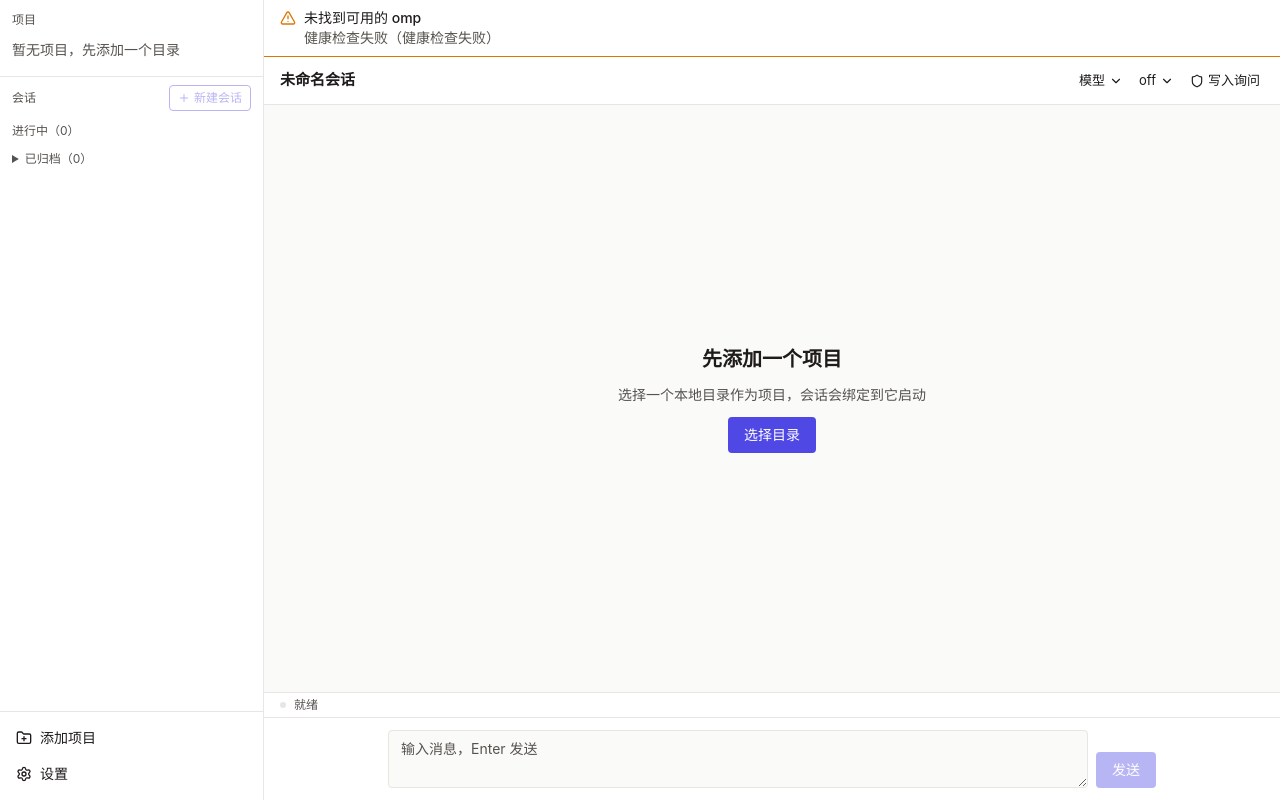
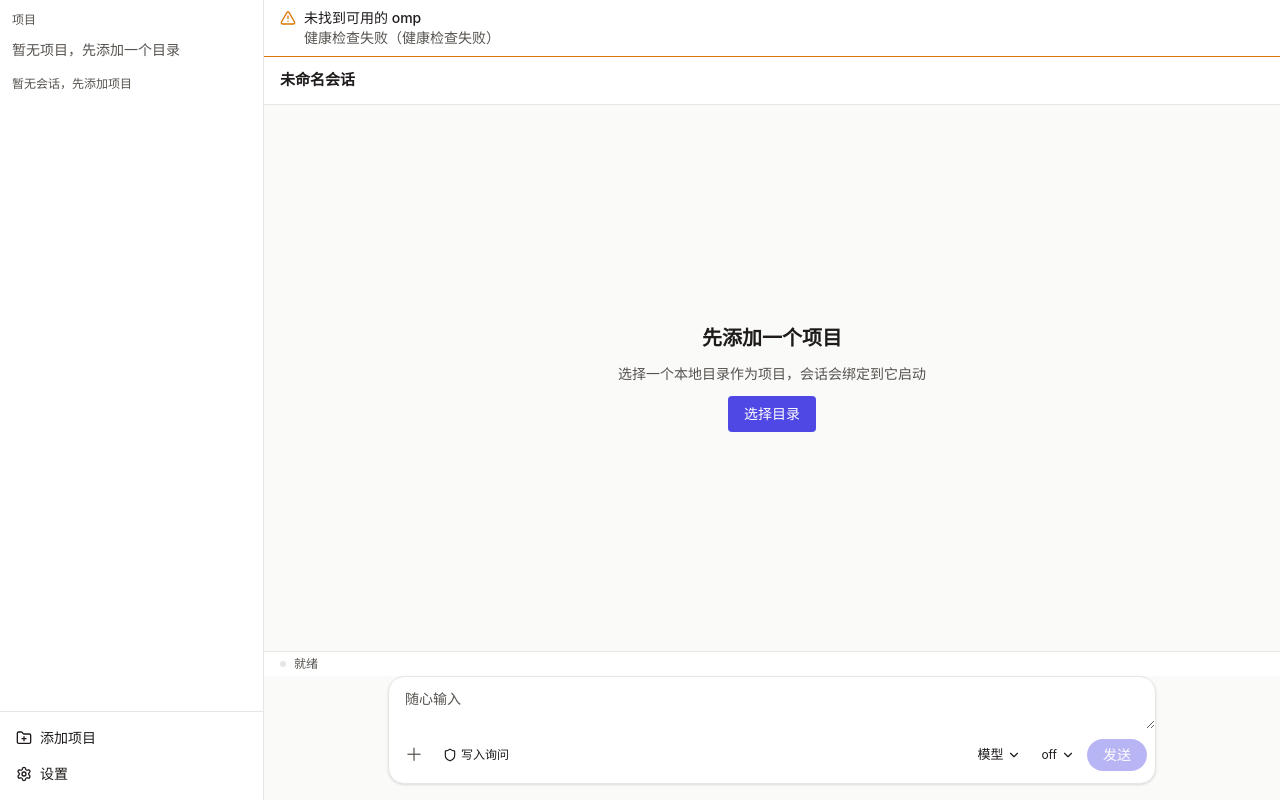
Before and after one commit to yqstart/ompMiniDesktop, a React (Vite) app: page / in a window 1280 px wide. Built offline with nearby package versions, Linux system fonts and the light colour scheme.

Commit message:
左侧会话按项目分组；模型/思考档/权限移入会话输入框工具行

```diff
--- a/design-system/MASTER.md
+++ b/design-system/MASTER.md
@@ -37,9 +37,9 @@
 
 ## 4. 布局
 
-- V1 两栏：左栏 264px（项目上段 + 会话下段 + 底设置入口），中央流式列居中 `max-w-3xl`。右侧栏 V1 不做。
-- 左栏分区：项目组（名 + 路径尾段 + 会话数）→ 分隔 → 会话组（进行中 / 已归档折叠）→ 底固定「添加项目 / 设置」。
-- 中央三段：顶栏 48px（标题 + 模型 + 思考档 + 权限徽标 + 状态点）→ 消息流（虚拟化）→ composer（多行输入 + 发送/停止）。
+- V1 两栏：左栏 264px（项目上段 + 按项目分组的会话下段 + 底设置入口），中央流式列居中 `max-w-3xl`。右侧栏 V1 不做。
+- 左栏分区：项目组（名 + 路径尾段 + 会话数）→ 分隔 → 按项目分组的会话组（每组内「进行中 / 已归档折叠」+ 组内新建会话）+ 未归属会话组（仅 projectId 对不上时出现）→ 底固定「添加项目 / 设置」。
+- 中央三段：顶栏 48px（标题 + 更新入口）→ 消息流（虚拟化）→ 会话输入框（随心输入 + 底部工具行：＋ / 权限 ｜ 模型 / 思考档 / 发送-停止）。
 - 间距：4 / 8 / 12 / 16 / 24 五档，卡内 padding 12，卡间距 8，流内消息间距 16。
 - z-index：`10` 下拉菜单，`20` 审批卡吸顶提示，`30` 对话框，`50` toast。
 - 响应：窄窗（375px）左栏收成抽屉，中央列占满；禁止横向滚动（代码块内部滚除外）。
@@ -68,5 +68,5 @@
 
 ## 8. 组件速查（V1）
 
-- `ProjectRow` / `SessionRow` / `EmptyState` / `UserBubble` / `AssistantText` / `ThinkingFold` / `ToolCard` / `ApprovalCard` / `SystemDivider` / `Composer` / `ModelPicker` / `ThinkingPicker` / `PermissionBadge` / `StatusBar` / `ConfirmDialog`。
+- `ProjectRow` / `SessionRow` / `EmptyState` / `UserBubble` / `AssistantText` / `ThinkingFold` / `ToolCard` / `ApprovalCard` / `SystemDivider` / `Composer`（会话输入框：工具行含 `ModelPicker` / `ThinkingPicker` / `PermissionBadge`，三者只在此出现） / `ModelPicker` / `ThinkingPicker` / `PermissionBadge` / `StatusBar` / `ConfirmDialog`。
 - 新增组件先查此表，禁止同义重复（如第二种 confirm 框、第二种 tool 卡）。
--- a/src/components/composer/Composer.tsx
+++ b/src/components/composer/Composer.tsx
@@ -1,6 +1,14 @@
 import { useApp } from "../../stores/app";
 import { api } from "@shared/api";
+import { ModelPicker } from "../pickers/ModelPicker";
+import { ThinkingPicker } from "../pickers/ThinkingPicker";
+import { PermissionBadge } from "../pickers/PermissionBadge";
 
+/**
+ * 会话输入框：随心输入 + 底部工具行（截图布局）。
+ * 上：多行输入；下左：+ / 权限；下右：模型 / 思考档 / 语音占位 / 发送-停止。
+ * 模型·思考档·权限只放这里，顶栏不再重复（UpdateBell 除外）。
+ */
 export function Composer() {
   const { activeSessionId, draftOf, setDraft, statusBySession, sessions } = useApp();
   const draft = draftOf(activeSessionId);
@@ -22,18 +30,20 @@ export function Composer() {
 
   if (archived) {
     return (
-      <div className="border-t border-border bg-surface px-4 py-3 text-center text-sm text-muted">
+      <div className="px-4 pb-4">
+        <div className="mx-auto max-w-3xl rounded-2xl border border-border bg-surface px-4 py-3 text-center text-sm text-muted">
           已归档，只读——取消归档后可继续对话
+        </div>
       </div>
     );
   }
 
   return (
-    <div className="border-t border-border bg-surface px-4 py-3">
+    <div className="px-4 pb-4">
+      <div className="mx-auto max-w-3xl rounded-2xl border border-border bg-surface shadow-sm">
         {awaiting && (
-        <div className="mx-auto mb-2 max-w-3xl text-xs text-warn">先处理上面的审批</div>
+          <div className="px-4 pt-2 text-xs text-warn">先处理上面的审批</div>
         )}
-      <div className="mx-auto flex max-w-3xl items-end gap-2">
         <label htmlFor="composer" className="sr-only">
           输入消息
         </label>
@@ -53,13 +63,26 @@ export function Composer() {
             }
           }}
           disabled={awaiting}
-          placeholder={awaiting ? "先处理上面的审批" : "输入消息，Enter 发送"}
-          className="max-h-40 flex-1 resize-y rounded border border-border bg-background px-3 py-2 text-sm outline-none placeholder:text-muted disabled:opacity-60"
+          placeholder={awaiting ? "先处理上面的审批" : "随心输入"}
+          className="max-h-40 w-full resize-y bg-transparent px-4 pt-3 text-sm outline-none placeholder:text-muted disabled:opacity-60"
         />
+        <div className="flex items-center gap-1 px-2 pb-2">
+          <button
+            className="cursor-pointer rounded-full p-2 text-muted transition-colors duration-200 hover:bg-background hover:text-foreground"
+            aria-label="添加附件（V1 未开放）"
+            title="添加附件（V1 未开放）"
+            disabled
+          >
+            <span aria-hidden className="text-lg leading-none">＋</span>
+          </button>
+          <PermissionBadge compact align="left" />
+          <div className="ml-auto flex items-center gap-1">
+            <ModelPicker compact />
+            <ThinkingPicker compact />
             {running ? (
               <button
                 onClick={() => activeSessionId && api.stop(activeSessionId).catch(() => undefined)}
-            className="cursor-pointer rounded border border-border px-4 py-2 text-sm transition-colors duration-200 hover:bg-background"
+                className="cursor-pointer rounded-full bg-accent px-4 py-1.5 text-sm text-white transition-opacity duration-200 hover:opacity-90"
                 aria-label="停止"
               >
                 停止
@@ -68,7 +91,7 @@ export function Composer() {
               <button
                 onClick={() => void send()}
                 disabled={!draft.trim()}
-            className="cursor-pointer rounded bg-accent px-4 py-2 text-sm text-white transition-opacity duration-200 hover:opacity-90 disabled:opacity-40"
+                className="cursor-pointer rounded-full bg-accent px-4 py-1.5 text-sm text-white transition-opacity duration-200 hover:opacity-90 disabled:opacity-40"
                 aria-label="发送"
               >
                 发送
@@ -76,5 +99,7 @@ export function Composer() {
             )}
           </div>
         </div>
+      </div>
+    </div>
   );
 }
--- a/src/components/pickers/ModelPicker.tsx
+++ b/src/components/pickers/ModelPicker.tsx
@@ -14,7 +14,7 @@ function fmtCtx(n: number | null): string {
   return `${Math.round(n / 1000)}K`;
 }
 
-export function ModelPicker() {
+export function ModelPicker({ compact = false }: { compact?: boolean }) {
   const { models, set } = useApp();
   const [open, setOpen] = useState(false);
   const [q, setQ] = useState("");
@@ -53,7 +53,9 @@ export function ModelPicker() {
           setOpen((v) => !v);
           if (!models) void load(false);
         }}
-        className="flex max-w-44 cursor-pointer items-center gap-1 truncate rounded px-2 py-1 text-[13px] transition-colors duration-200 hover:bg-background"
+        className={`flex cursor-pointer items-center gap-1 truncate rounded px-2 py-1 text-[13px] transition-colors duration-200 hover:bg-background ${
+          compact ? "max-w-32 text-xs" : "max-w-44"
+        }`}
         aria-label="选择模型"
         aria-expanded={open}
       >
--- a/src/components/pickers/PermissionBadge.tsx
+++ b/src/components/pickers/PermissionBadge.tsx
@@ -9,7 +9,7 @@ const LABEL: Record<string, string> = {
   yolo: "自动通过",
 };
 
-export function PermissionBadge() {
+export function PermissionBadge({ compact = false, align = "right" }: { compact?: boolean; align?: "left" | "right" }) {
   const { activeSessionId } = useApp();
   const [open, setOpen] = useState(false);
   const [global, setGlobal] = useState("write");
@@ -47,7 +47,7 @@ export function PermissionBadge() {
     <div className="relative">
       <button
         onClick={() => setOpen((v) => !v)}
-        className={`flex cursor-pointer items-center gap-1 rounded px-2 py-1 text-[13px] transition-colors duration-200 hover:bg-background ${danger ? "text-danger" : ""}`}
+        className={`flex cursor-pointer items-center gap-1 rounded px-2 py-1 transition-colors duration-200 hover:bg-background ${compact ? "text-xs" : "text-[13px]"} ${danger ? "text-danger" : ""}`}
         aria-label={`权限：${LABEL[shown] ?? shown}`}
         aria-expanded={open}
       >
@@ -55,7 +55,7 @@ export function PermissionBadge() {
         <span>{LABEL[shown] ?? shown}</span>
       </button>
       {open && (
-        <div className="absolute top-8 right-0 z-10 w-56 rounded border border-border bg-surface p-1 shadow-lg">
+        <div className={`absolute top-8 z-10 w-56 rounded border border-border bg-surface p-1 shadow-lg ${align === "left" ? "left-0" : "right-0"}`}>
           <div className="px-2 py-1 text-xs text-muted">全局</div>
           {Object.keys(LABEL).map((m) => (
             <button
--- a/src/components/pickers/ThinkingPicker.tsx
+++ b/src/components/pickers/ThinkingPicker.tsx
@@ -4,7 +4,7 @@ import { api } from "@shared/api";
 import { useApp } from "../../stores/app";
 import { THINKING_LEVELS } from "@shared/types";
 
-export function ThinkingPicker() {
+export function ThinkingPicker({ compact = false }: { compact?: boolean }) {
   const { models, activeSessionId } = useApp();
   const [open, setOpen] = useState(false);
   const selector = useApp.getState().currentModel as string | undefined;
@@ -16,7 +16,9 @@ export function ThinkingPicker() {
     <div className="relative">
       <button
         onClick={() => setOpen((v) => !v)}
-        className="flex cursor-pointer items-center gap-1 rounded px-2 py-1 text-[13px] transition-colors duration-200 hover:bg-background"
+        className={`flex cursor-pointer items-center gap-1 rounded px-2 py-1 transition-colors duration-200 hover:bg-background ${
+          compact ? "text-xs" : "text-[13px]"
+        }`}
         aria-label="选择思考等级"
         aria-expanded={open}
       >
--- a/src/components/sidebar/Sidebar.tsx
+++ b/src/components/sidebar/Sidebar.tsx
@@ -9,11 +9,12 @@ import {
   Trash2,
 } from "lucide-react";
 import { api } from "@shared/api";
-import { useApp, activeSessionsOf } from "../../stores/app";
+import { useApp } from "../../stores/app";
+import { groupSessionsByProject } from "../../lib/sessions";
 import { viewMsgFromJsonlLine } from "../../lib/viewmsg";
 import type { SessionView } from "@shared/types";
 
-function SessionRow({ s }: { s: SessionView }) {
+function SessionRow({ s, onChanged }: { s: SessionView; onChanged: () => void }) {
   const { activeSessionId, set, appendEvents } = useApp();
   const [confirmDelete, setConfirmDelete] = useState(false);
   const active = s.id === activeSessionId;
@@ -45,7 +46,7 @@ function SessionRow({ s }: { s: SessionView }) {
       <div className="mt-0.5 hidden gap-1 group-hover:flex">
         {!s.archived ? (
           <button
-            onClick={() => api.archiveSession(s.id).then(() => api.listSessions().then((all) => set({ sessions: all })))}
+            onClick={() => api.archiveSession(s.id).then(onChanged)}
             className="cursor-pointer rounded p-1.5 text-muted transition-colors duration-200 hover:text-foreground"
             aria-label={s.running ? "先停止再归档" : "归档会话"}
           >
@@ -53,7 +54,7 @@ function SessionRow({ s }: { s: SessionView }) {
           </button>
         ) : (
           <button
-            onClick={() => api.unarchiveSession(s.id).then(() => api.listSessions().then((all) => set({ sessions: all })))}
+            onClick={() => api.unarchiveSession(s.id).then(onChanged)}
             className="cursor-pointer rounded p-1.5 text-muted transition-colors duration-200 hover:text-foreground"
             aria-label="取消归档"
           >
@@ -73,12 +74,10 @@ function SessionRow({ s }: { s: SessionView }) {
             <span className="text-danger">不可恢复，确认？</span>
             <button
               onClick={() =>
-                api.deleteSession(s.id).then(() =>
-                  api.listSessions().then((all) => {
-                    set({ sessions: all });
+                api.deleteSession(s.id).then(() => {
+                  onChanged();
                   setConfirmDelete(false);
-                  }),
-                )
+                })
               }
               className="cursor-pointer rounded bg-danger px-2 py-1 text-white"
               aria-label="确认删除"
@@ -100,19 +99,25 @@ function SessionRow({ s }: { s: SessionView }) {
 }
 
 export function Sidebar() {
-  const app = useApp();
-  const { projects, activeProjectId, set } = app;
+  const { projects, sessions, activeProjectId, set } = useApp();
 
   useEffect(() => {
+    // 会话一次全量拉取，前端按项目分组（修复：之前按 activeProjectId 传参，
+    // 后端过滤不可靠会导致各项目会话全堆在“进行中”）。
     api
-      .listSessions(activeProjectId ?? undefined)
+      .listSessions()
       .then((all) => set({ sessions: all }))
       .catch(() => undefined);
     // eslint-disable-next-line react-hooks/exhaustive-deps
-  }, [activeProjectId]);
+  }, []);
 
-  const active = activeSessionsOf(app, false);
-  const archived = activeSessionsOf(app, true);
+  const refreshSessions = () =>
+    api
+      .listSessions()
+      .then((all) => set({ sessions: all }))
+      .catch(() => undefined);
+
+  const { groups, orphanActive, orphanArchived } = groupSessionsByProject(projects, sessions);
 
   return (
     <aside className="flex h-full w-full flex-col border-r border-border bg-surface md:w-66">
@@ -139,41 +144,78 @@ export function Sidebar() {
             </button>
           ))
         )}
-        <div className="mt-2 border-t border-border px-3 pt-2 pb-1">
-          <div className="flex items-center">
-            <span className="text-xs text-muted">会话</span>
+        <div className="px-2 py-1">
+          {groups.map(({ project, active, archived }) => (
+            <details key={project.id} className="mt-1" open>
+              <summary
+                className="cursor-pointer rounded px-1 py-1 text-xs text-muted transition-colors duration-200 hover:bg-background"
+                aria-label={`项目 ${project.name} 的会话，进行中 ${active.length}，已归档 ${archived.length}`}
+              >
+                <span className="font-medium text-foreground">{project.name}</span>
+                <span className="ml-1">
+                  进行中 {active.length} · 已归档 {archived.length}
+                </span>
+                {project.missing && <span className="ml-1 text-warn">目录缺失</span>}
+              </summary>
+              <div className="px-1 pt-1">
                 <button
                   onClick={async () => {
-                if (!activeProjectId) return;
                     try {
-                  const created = await api.createSession(activeProjectId);
-                  const all = await api.listSessions(activeProjectId);
-                  set({ sessions: all, activeSessionId: created.id });
+                      const created = await api.createSession(project.id);
+                      await refreshSessions();
+                      set({ activeProjectId: project.id, activeSessionId: created.id });
                     } catch {
                       // M1-6 补内联错误条
                     }
                   }}
-              disabled={!activeProjectId}
-              className="ml-auto flex cursor-pointer items-center gap-1 rounded border border-accent px-2 py-1 text-xs text-accent transition-colors duration-200 hover:bg-accent hover:text-white disabled:cursor-not-allowed disabled:opacity-40"
-              aria-label="新建会话"
+                  disabled={project.missing}
+                  className="mb-1 ml-auto flex cursor-pointer items-center gap-1 rounded border border-accent px-2 py-1 text-xs text-accent transition-colors duration-200 hover:bg-accent hover:text-white disabled:cursor-not-allowed disabled:opacity-40"
+                  aria-label={`在 ${project.name} 新建会话`}
                 >
                   <Plus size={12} /> 新建会话
                 </button>
-          </div>
-        </div>
-        <div className="px-2 py-1">
-          <div className="px-1 py-1 text-xs text-muted">进行中（{active.length}）</div>
+                {active.length === 0 && (
+                  <div className="px-1 py-1 text-xs text-muted">暂无进行中的会话</div>
+                )}
                 {active.map((s) => (
-            <SessionRow key={s.id} s={s} />
+                  <SessionRow key={s.id} s={s} onChanged={refreshSessions} />
                 ))}
+                {archived.length > 0 && (
                   <details className="mt-1">
                     <summary className="cursor-pointer px-1 py-1 text-xs text-muted">
                       已归档（{archived.length}）
                     </summary>
                     {archived.map((s) => (
-              <SessionRow key={s.id} s={s} />
+                      <SessionRow key={s.id} s={s} onChanged={refreshSessions} />
                     ))}
                   </details>
+                )}
+              </div>
+            </details>
+          ))}
+          {(orphanActive.length > 0 || orphanArchived.length > 0) && (
+            <details className="mt-1">
+              <summary className="cursor-pointer px-1 py-1 text-xs text-muted">
+                未归属会话（{orphanActive.length + orphanArchived.length}）
+              </summary>
+              {orphanActive.map((s) => (
+                <SessionRow key={s.id} s={s} onChanged={refreshSessions} />
+              ))}
+              {orphanArchived.length > 0 && (
+                <details className="mt-1">
+                  <summary className="cursor-pointer px-1 py-1 text-xs text-muted">
+                    已归档（{orphanArchived.length}）
+                  </summary>
+                  {orphanArchived.map((s) => (
+                    <SessionRow key={s.id} s={s} onChanged={refreshSessions} />
+                  ))}
+                </details>
+              )}
+            </details>
+          )}
+          {projects.length === 0 && (
+            <div className="px-1 py-1 text-xs text-muted">暂无会话，先添加项目</div>
+          )}
         </div>
       </div>
       <div className="shrink-0 border-t border-border p-2">
--- a/src/components/thread/TopBar.tsx
+++ b/src/components/thread/TopBar.tsx
@@ -1,9 +1,6 @@
 import { useState } from "react";
 import { api } from "@shared/api";
 import { useApp } from "../../stores/app";
-import { ModelPicker } from "../pickers/ModelPicker";
-import { ThinkingPicker } from "../pickers/ThinkingPicker";
-import { PermissionBadge } from "../pickers/PermissionBadge";
 import { UpdateBell } from "../update/UpdateDialog";
 
 export function TopBar() {
@@ -48,9 +45,6 @@ export function TopBar() {
       )}
       <div className="ml-auto flex items-center">
         <UpdateBell />
-        <ModelPicker />
-        <ThinkingPicker />
-        <PermissionBadge />
       </div>
     </header>
   );
--- /dev/null
+++ b/src/lib/sessions.ts
@@ -0,0 +1,41 @@
+import type { ProjectView, SessionView } from "@shared/types";
+
+export type ProjectSessionGroup = {
+  project: ProjectView;
+  active: SessionView[];
+  archived: SessionView[];
+};
+
+/**
+ * 左侧会话按项目分组：每个项目一组（组内再分进行中/已归档），
+ * projectId 为空或对不上任何项目的进 LHCW“未归属”组。
+ * 输入顺序即输出顺序（后端已按 timestamp 倒序）。
+ */
+export function groupSessionsByProject(
+  projects: ProjectView[],
+  sessions: SessionView[],
+): { groups: ProjectSessionGroup[]; orphanActive: SessionView[]; orphanArchived: SessionView[] } {
+  const buckets = new Map<string, SessionView[]>();
+  for (const p of projects) buckets.set(p.id, []);
+  const orphan: SessionView[] = [];
+  for (const s of sessions) {
+    if (s.projectId && buckets.has(s.projectId)) {
+      buckets.get(s.projectId)!.push(s);
+    } else {
+      orphan.push(s);
+    }
+  }
+  const groups = projects.map((project) => {
+    const all = buckets.get(project.id) ?? [];
+    return {
+      project,
+      active: all.filter((s) => !s.archived),
+      archived: all.filter((s) => s.archived),
+    };
+  });
+  return {
+    groups,
+    orphanActive: orphan.filter((s) => !s.archived),
+    orphanArchived: orphan.filter((s) => s.archived),
+  };
+}
```
Also changed, not shown: 1 other file (tests, documents, lock files or other folders). Lines whose indentation alone changed are shown as unchanged.
